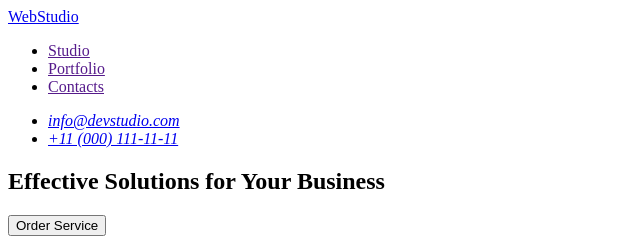
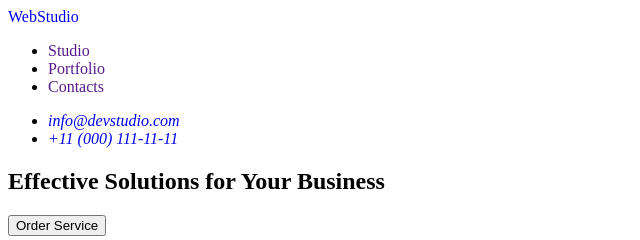
Before and after one commit to mostrino/goit-homework-02, a plain HTML site: page index.html in a window 1280 px wide. Shown: the top 240 px of the page, 0-640 px from the left. Drawn offline with Linux system fonts and the light colour scheme.

Commit message:
Update index.html

```diff
--- a/index.html
+++ b/index.html
@@ -15,20 +15,22 @@
   <body>
     <header>
       <nav>
-        <a href="./index.html">WebStudio</a>
+        <a class="link" href="./index.html">WebStudio</a>
         <ul>
-          <li><a href="">Studio</a></li>
-          <li><a href="">Portfolio</a></li>
-          <li><a href="">Contacts</a></li>
+          <li><a class="link" href="">Studio</a></li>
+          <li><a class="link" href="">Portfolio</a></li>
+          <li><a class="link" href="">Contacts</a></li>
         </ul>
       </nav>
       <address>
         <ul>
           <li>
-            <a href="mailto:info@devstudio.com">info@devstudio.com</a>
+            <a class="link" href="mailto:info@devstudio.com"
+              >info@devstudio.com</a
+            >
           </li>
           <li>
-            <a href="tel:+110001111111">+11 (000) 111-11-11</a>
+            <a class="link" href="tel:+110001111111">+11 (000) 111-11-11</a>
           </li>
         </ul>
       </address>
```
